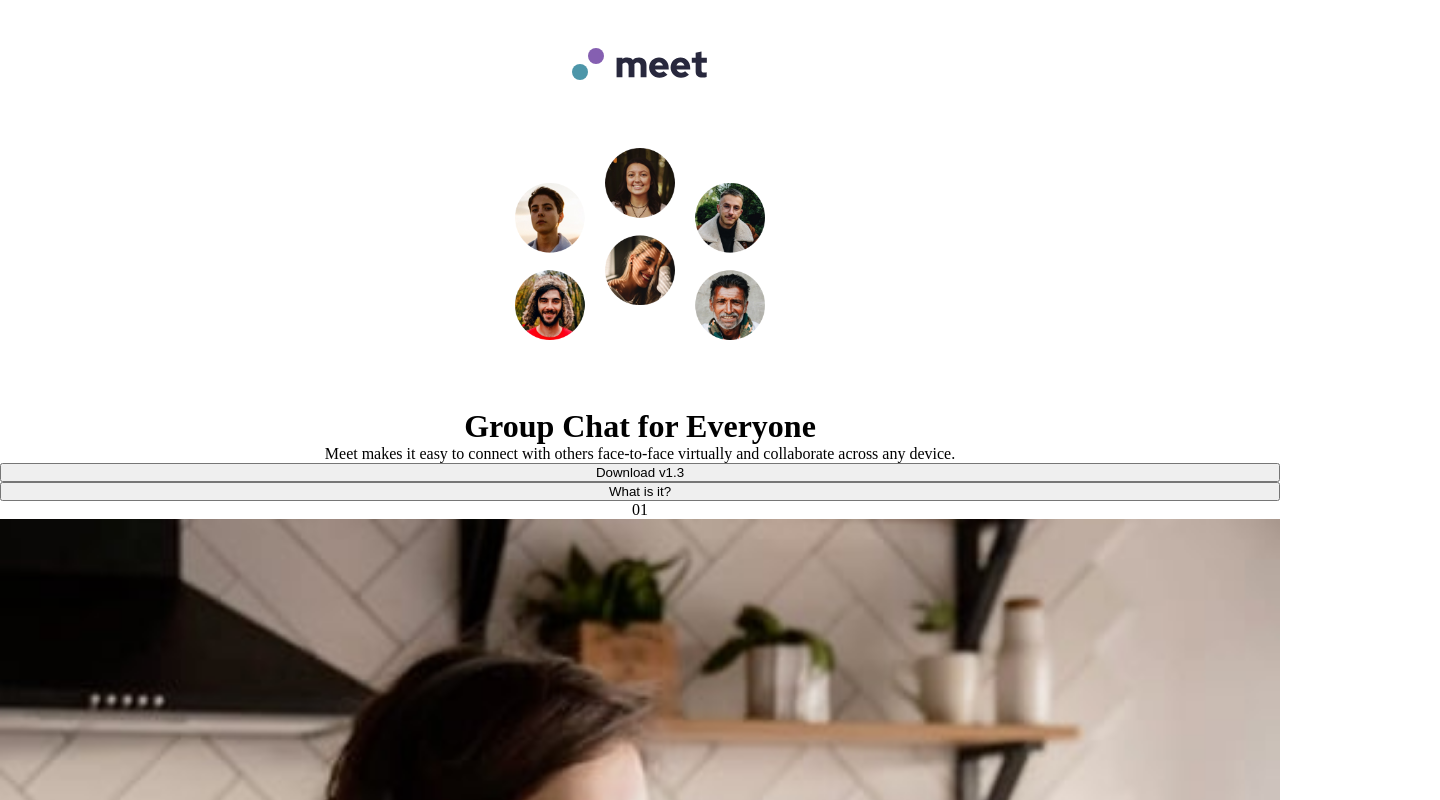
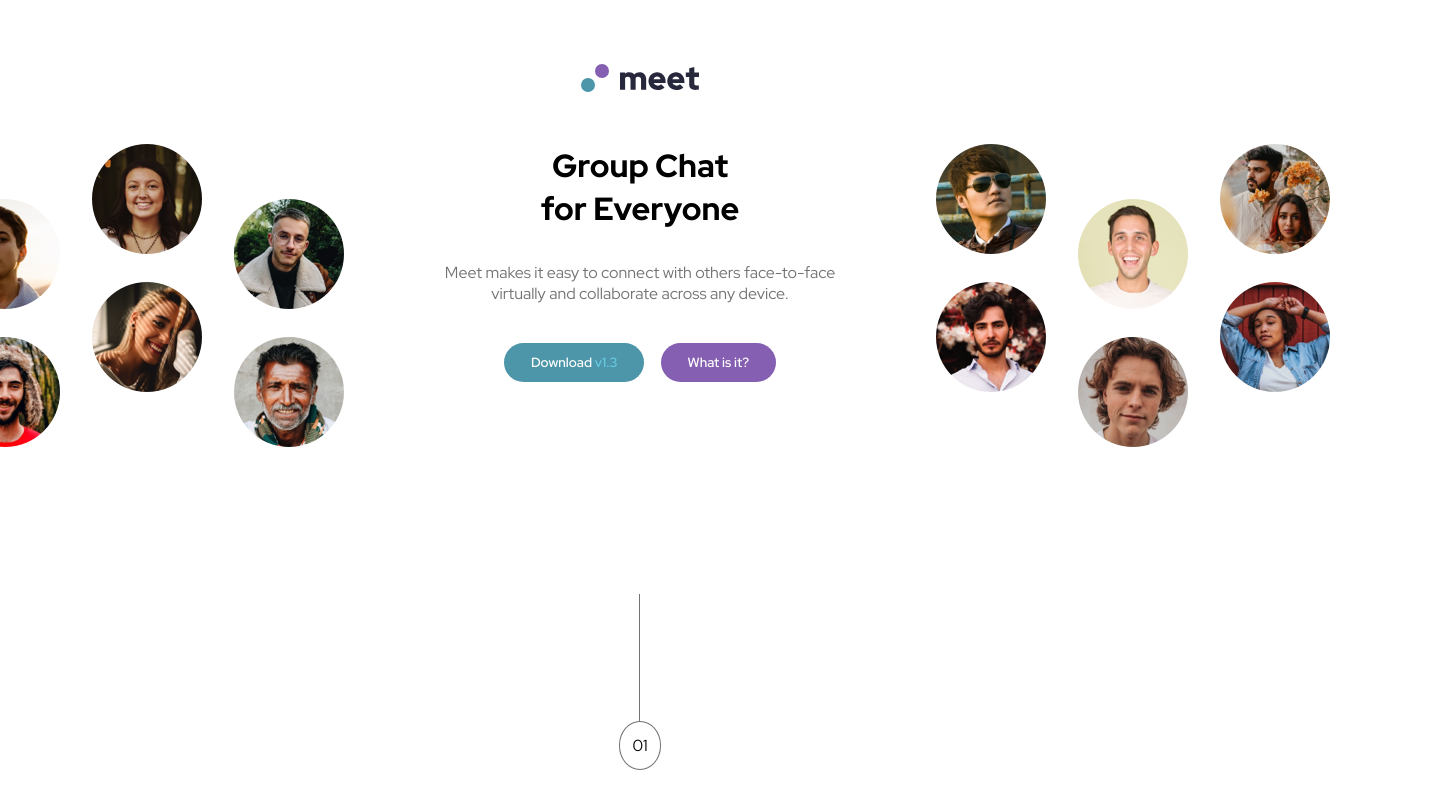
Before and after one commit to userMauro-code/meet-landing-page, a plain HTML site: page index.html in a window 1280 px wide. Shown: the top 800 px of the page, 1440 px wide, since content can reach past the window. Drawn offline with Linux system fonts and the light colour scheme.

Commit message:
commit desktop

```diff
--- a/index.html
+++ b/index.html
@@ -3,7 +3,9 @@
 <head>
   <meta charset="UTF-8">
   <meta name="viewport" content="width=device-width, initial-scale=1.0">
-
+  <link rel="preconnect" href="https://fonts.googleapis.com">
+  <link rel="preconnect" href="https://fonts.gstatic.com" crossorigin>
+  <link href="https://fonts.googleapis.com/css2?family=Red+Hat+Display:ital,wght@0,300..900;1,300..900&display=swap" rel="stylesheet">
   <link rel="icon" type="image/png" sizes="32x32" href="./assets/favicon-32x32.png">
   <link rel="stylesheet" href="./style/style.css">
   <title>Frontend Mentor | Meet landing page</title>
@@ -13,50 +15,42 @@
     <div class="logo__container">
       <img src="./assets/logo.svg" class="logo__header" alt="">
     </div>
-    <picture class="picture__box">
-      <source srcset="./assets/desktop/image-hero-left.png" media="(min-width: 1024px)" class="img__desktop right" >
-      <source srcset="./assets/desktop/image-hero-right.png" media="(min-width: 1024px)" class="img__desktop left" alt="">
-      <img src="./assets/tablet/image-hero.png" class="img__tablet img__mobile" alt="">
-    </picture>
-    <h1>Group Chat for Everyone</h1>
-    <p>  Meet makes it easy to connect with others face-to-face virtually and collaborate across any device.</p>
-    <button>Download v1.3</button>
-    <button>What is it?</button>
+      <div class="title__box">
+        <img src="./assets/desktop/image-hero-left.png" class="img__desktop right" >
+        <div class="container__title">
+          <h1 class="title__main">Group Chat<br> for Everyone</h1>
+          <p class="description__title">Meet makes it easy to connect with others face-to-face virtually and collaborate across any device.</p>
+          <div class="button__box">
+            <button class="button__1 button">Download <span class="button__style">v1.3</span></button>
+            <button class="button__2 button">What is it?</button>
+          </div>
+        </div>
+        <img src="./assets/desktop/image-hero-right.png" class="img__desktop left" alt="">
+      </div>
+    <div class="main__principal">
+      <div class="decoration__number">
+        <div class="line__div"></div>
         <span>01</span>
+      </div>
+      <div class="box__image box__grid">
         <img src="./assets/desktop/image-woman-in-videocall.jpg" alt="">
         <img src="./assets/desktop/image-women-videochatting.jpg" alt="">
         <img src="./assets/desktop/image-men-in-meeting.jpg" alt="">
         <img src="./assets/desktop/image-man-texting.jpg" alt="">
-    <span>Built for modern use</span>
+      </div>
+      <h2>Built for modern use</h2>
       <h2>Smarter meetings, all in one place</h2>
       <p>Send messages, share files, show your screen, and record your meetings — all in one
       workspace. Control who can join with invite-only team access, data encryption, and data export.</p>
+      <div class="decoration__number">
        <span>02</span>
-    <picture>
-      <source srcset="./assets/desktop/image-footer.jpg" media="(min-width: 1024px)">
-      <source srcset="./assets/mobile/image-footer.jpg" media="(min-width: 768px)">
-      <img src="./assets/tablet/image-footer.jpg" alt="">
-    </picture>
-
+      </div>
+    </div>
+    <div class="footer__main">
       <h2>Experience more together</h2>
       <p>Stay connected with reliable HD meetings and unlimited one-on-one and group video sessions.</p>
       <button>Download v1.3</button>
+    </div>
   </main>
-
-
-
-
-
-
-
-
-
-
-
-
-
-
-
-
 </body>
 </html>
--- a/style/style.css
+++ b/style/style.css
@@ -3,21 +3,109 @@
     box-sizing: border-box;
     margin: 0;
     padding: 0;
+    font-family: "Red Hat Display";
+}
+
+body {
+    width: 100vw;
 }
 
 .main__container {
+    min-width: 1024px;
+    width: 100%;
     display: flex;
     flex-direction: column;
-    margin-top: 3em;
+    justify-content: center;
+    align-items: center;
     text-align: center;
 }
 
-.logo__container .logo__header {
-    height: 2em;
+.logo__container {
+    height: 10vh;
+    margin-top: 4em;
 }
 
-.picture__box .img__mobile {
-    height: 12em;
-    background-position: center;
-    margin: 4em 0 4em 0;
+.main__container .title__box {
+    display: flex;
+    flex-direction: row;
+    gap: 6em;
 }
+
+.title__box .container__title {
+    display: flex;
+    flex-direction: column;
+    gap: 2em;
+    width: 25em;
+}
+
+.container__title .title__main {
+    font-weight: 800;
+}
+
+.container__title .description__title {
+    color: #747272;
+}
+
+.button__box .button {
+    padding: .8em 2em;
+    border-radius: 30px;
+    border: none;
+    font-weight: 600;
+    margin: .5em;
+    cursor: pointer;
+}
+
+.button__box .button__1 {
+     background-color: #4D96A9;
+     color: #fff;
+}
+
+.button__1 .button__style {
+    color: #69c8e2;
+}
+
+.button__box .button__2 {
+    background-color: #855FB1;
+    color: #fff;
+}
+
+.main__principal {
+
+}
+
+.main__principal .decoration__number {
+    margin-top: 10em;
+}
+
+.main__principal> .decoration__number .line__div {
+    height: 8em;
+    width: 50%;
+    border-right: 1px solid #747272;
+    display: flex;
+    align-items: center;
+    position: relative;
+    bottom: .8em
+}
+
+.decoration__number .line__div span {
+    color: #747272;
+    font-weight: 900;
+}
+
+.main__principal> .decoration__number span {
+    border-radius: 100%;
+    border: 1px solid #747272;
+    padding: .8em;
+}
+
+.main__principal .box__image {
+    margin-top: 5em;
+    display: flex;
+    flex-direction: row;
+    gap: 2em;
+    height: 20em;
+}
+
+.main__principal >  .box__image img {
+    border-radius: 1em;
+}
```
Lines whose indentation alone changed are shown as unchanged.
